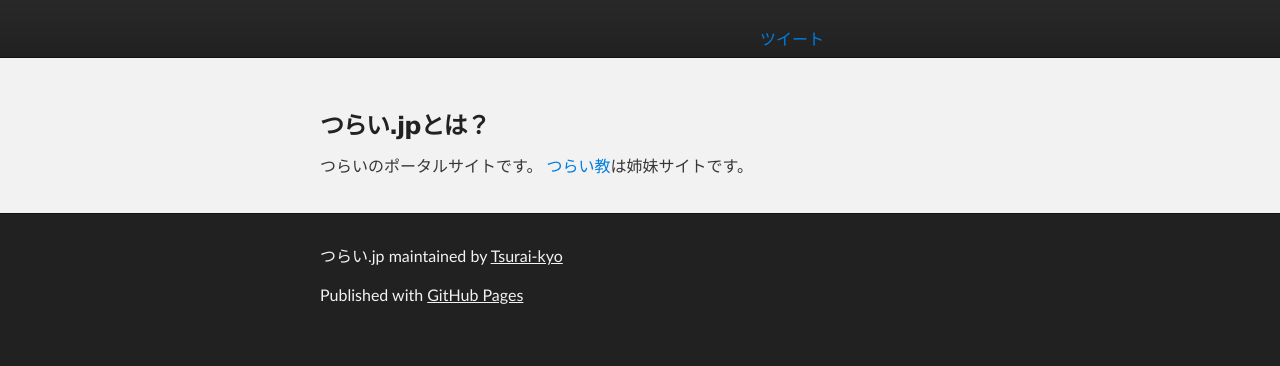
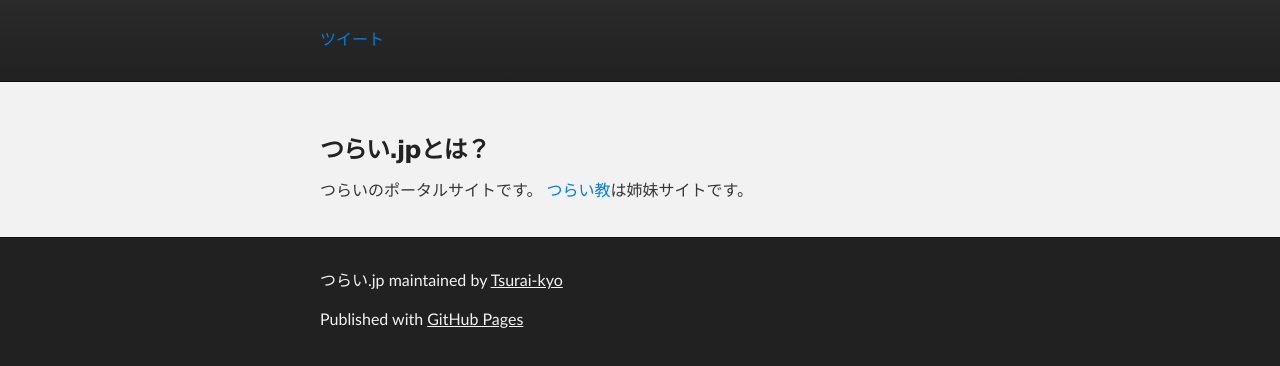
Before and after one commit to Tsurai-kyo/Tsurai-jp, a plain HTML site: page index.html in a window 1280 px wide. Shown: the part 116-482 px from the top of the page. Drawn offline with Linux system fonts and the light colour scheme.

Commit message:
Revise id of 'social' section

```diff
--- a/index.html
+++ b/index.html
@@ -21,7 +21,7 @@
           <h1 id="project_title">つらい.jp</h1>
           <h2 id="project_tagline"></h2>
 
-            <section id="downloads">
+            <section id="social">
 <a href="https://twitter.com/share" class="twitter-share-button" data-lang="ja" data-hashtags="つらい.jp">ツイート</a>
 <script>!function(d,s,id){var js,fjs=d.getElementsByTagName(s)[0],p=/^http:/.test(d.location)?'http':'https';if(!d.getElementById(id)){js=d.createElement(s);js.id=id;js.src=p+'://platform.twitter.com/widgets.js';fjs.parentNode.insertBefore(js,fjs);}}(document, 'script', 'twitter-wjs');</script>
             </section>
```
